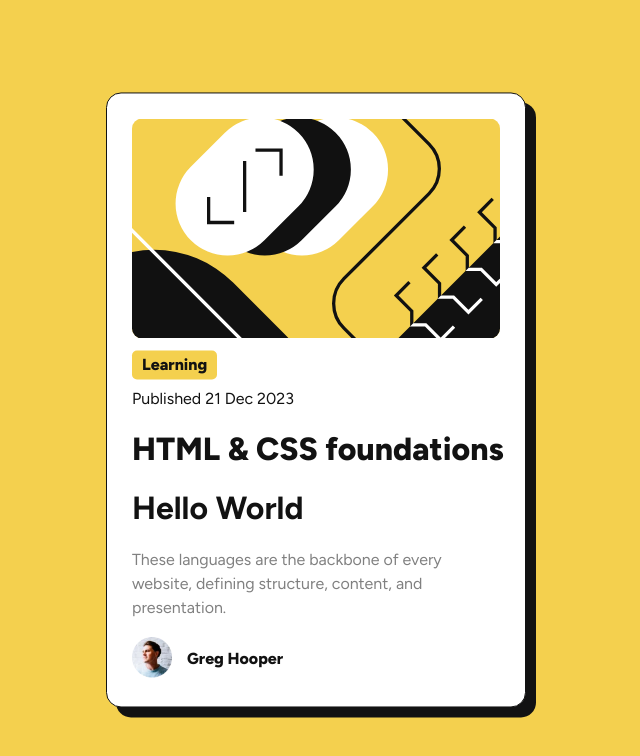
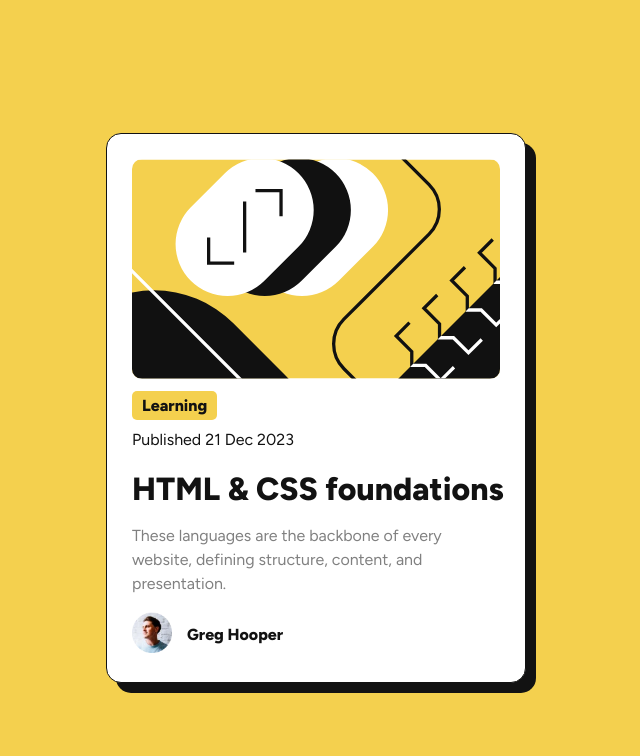
Before and after one commit to DanielDeaconescu/blog_preview_card, a plain HTML site: page index.html in a window 1280 px wide. Shown: the whole page, without its empty margins (324-964 px from the left). Drawn offline with Linux system fonts and the light colour scheme.

Commit message:
CSS and semantic HTML adjustments

```diff
--- a/index.html
+++ b/index.html
@@ -23,29 +23,28 @@
     <title>Frontend Mentor | Blog preview card</title>
   </head>
   <body>
-    <div class="card">
+    <main class="card">
       <img
         class="card-image"
         src="assets/images/illustration-article.svg"
         alt="coding and writing suggestive icon"
       />
-      <div class="card-info">
+      <article class="card-info">
         <div class="learning">
           <span class="learning-inner">Learning</span>
         </div>
         <div class="publish-info">Published 21 Dec 2023</div>
-      </div>
+      </article>
       <div class="card-content">
         <a class="card-title-link" href="#">
           <h1 class="card-title">HTML & CSS foundations</h1>
-          <h1>Hello World</h1>
         </a>
         <p class="card-paragraph">
           These languages are the backbone of every website, defining structure,
           content, and presentation.
         </p>
       </div>
-      <div class="card-author">
+      <footer class="card-author">
         <div class="author-pic">
           <img
             class="author-pic-inner"
@@ -54,7 +53,7 @@
           />
         </div>
         <div class="author-name">Greg Hooper</div>
-      </div>
-    </div>
+      </footer>
+    </main>
   </body>
 </html>
--- a/styles.css
+++ b/styles.css
@@ -14,15 +14,16 @@ body {
   background-color: var(--yellow);
   font-family: "Figtree", sans-serif;
   color: var(--black);
+  display: flex;
+  align-items: center;
+  justify-content: center;
+  height: 100vh;
 }
 
 .card {
   display: flex;
   flex-direction: column;
   position: fixed;
-  top: 50%;
-  left: 50%;
-  transform: translate(-50%, -50%);
   border: 1px solid;
   border-radius: 15px;
   background-color: var(--white);
@@ -32,8 +33,7 @@ body {
 }
 
 .card-image {
-  margin-left: auto;
-  margin-right: auto;
+  margin: 0 auto;
   margin-bottom: 7px;
   border-radius: 10px;
   width: 100%;
```
